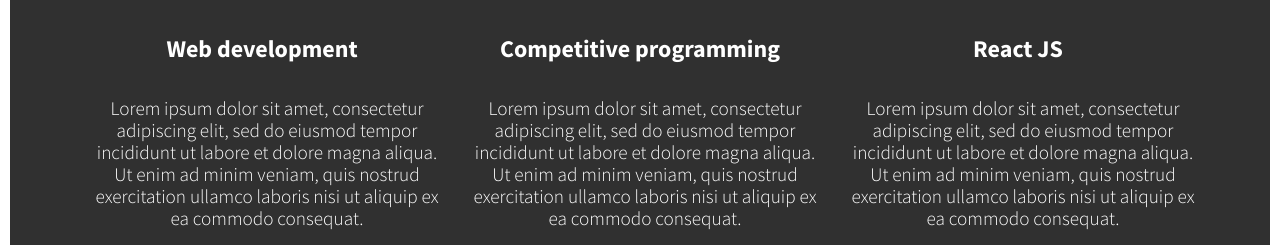
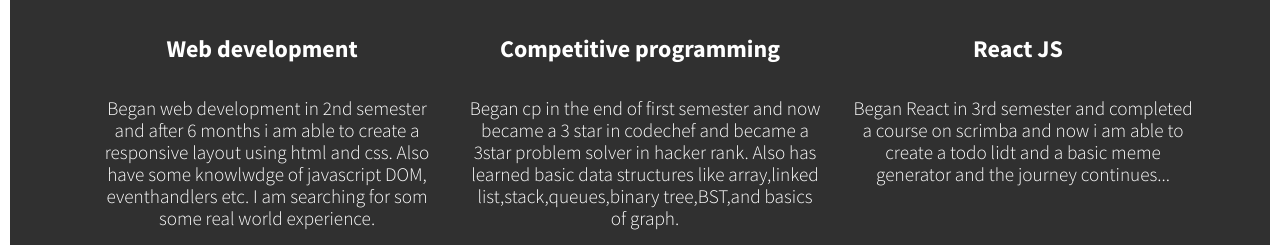
Before and after one commit to Digu560/portfolio_website, a plain HTML site: page index.html in a window 1280 px wide. Shown: the part 555-800 px from the top of the page. Drawn offline with nearby package versions, Linux system fonts and the light colour scheme; a web font is replaced by a local one.

Commit message:
Update index.html

```diff
--- a/index.html
+++ b/index.html
@@ -408,23 +408,17 @@
         <div class="services">
             <div class="service">
                 <h3>Web development</h3>
-                <p>Lorem ipsum dolor sit amet, consectetur adipiscing elit, sed do eiusmod tempor incididunt ut labore
-                    et dolore magna aliqua. Ut enim ad minim veniam, quis nostrud exercitation ullamco laboris nisi ut
-                    aliquip ex ea commodo consequat.</p>
+                <p>Began web development in 2nd semester and after 6 months i am able to create a responsive layout using html and css. Also have some knowlwdge of javascript DOM, eventhandlers etc. I am searching for som some real world experience.</p>
             </div> <!-- / service -->
 
             <div class="service">
                 <h3>Competitive programming</h3>
-                <p>Lorem ipsum dolor sit amet, consectetur adipiscing elit, sed do eiusmod tempor incididunt ut labore
-                    et dolore magna aliqua. Ut enim ad minim veniam, quis nostrud exercitation ullamco laboris nisi ut
-                    aliquip ex ea commodo consequat.</p>
+                <p>Began cp in the end of first semester and now became a 3 star in codechef and became a 3star problem solver in hacker rank. Also has learned basic data structures like array,linked list,stack,queues,binary tree,BST,and basics of graph.</p>
             </div> <!-- / service -->
 
             <div class="service">
                 <h3>React JS</h3>
-                <p>Lorem ipsum dolor sit amet, consectetur adipiscing elit, sed do eiusmod tempor incididunt ut labore
-                    et dolore magna aliqua. Ut enim ad minim veniam, quis nostrud exercitation ullamco laboris nisi ut
-                    aliquip ex ea commodo consequat.</p>
+                <p>Began React in 3rd semester and completed a course on scrimba and now i am able to create a todo lidt and a basic meme generator and the journey continues...</p>
             </div> <!-- / service -->
         </div> <!-- / services -->
 
```
